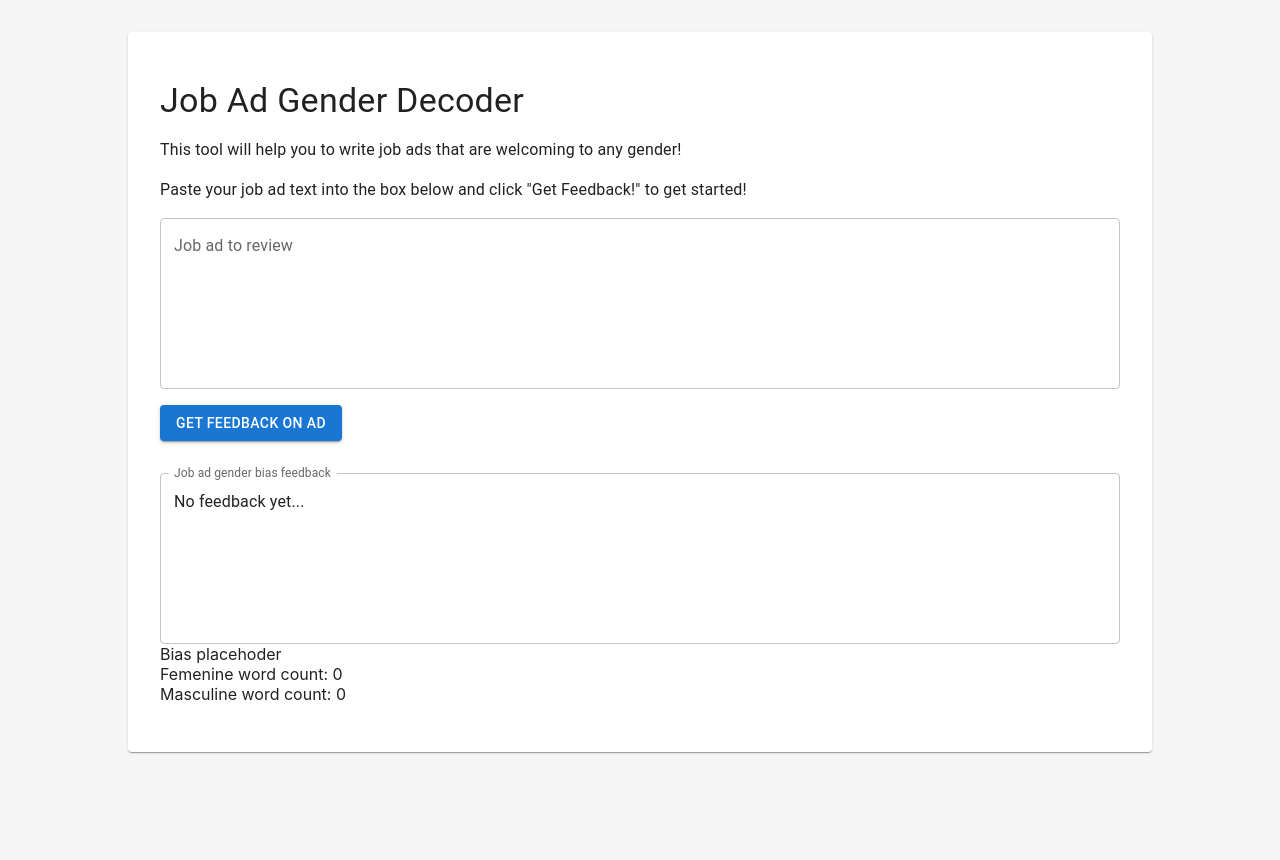
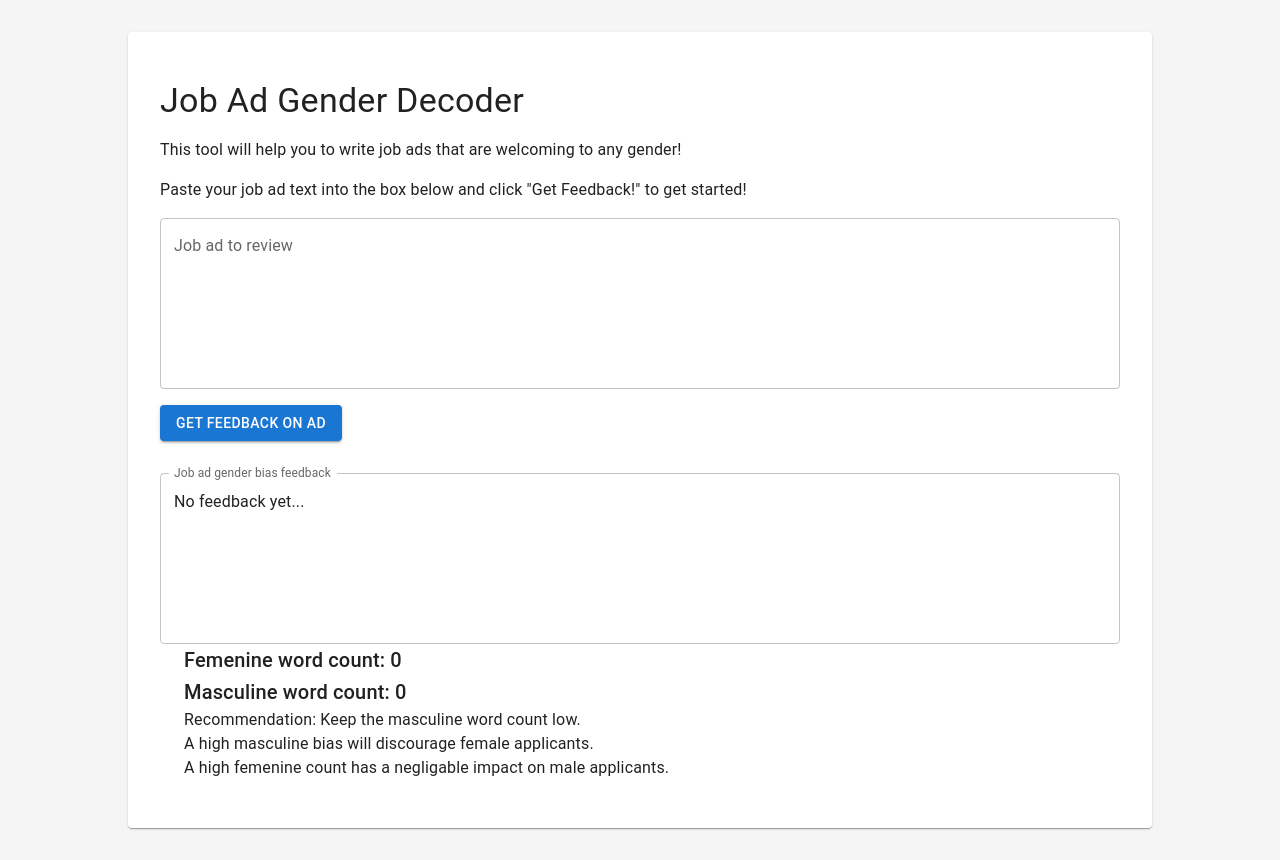
Before and after one commit to jav/jobad-gender-decoder-frontend, a React (Create React App) app: page / in a window 1280 px wide. Before the commit the page ends 800 px from the top, so only its background shows below. Built offline with nearby package versions, Linux system fonts and the light colour scheme.

Commit message:
MAterialUI:ify the Bias component.

```diff
--- a/src/Bias.tsx
+++ b/src/Bias.tsx
@@ -1,4 +1,4 @@
-import React, { useState } from 'react';
+import { Container, Typography } from '@mui/material';
 
 interface BiasProps {
     masculineWordCount: number
@@ -9,11 +9,15 @@ const Bias = (props: BiasProps) => {
     const { masculineWordCount, femenineWordCount } = props
 
     return (
-        <div>
-            <div>Bias placehoder</div>
-            <div>Femenine word count: {femenineWordCount}</div>
-            <div>Masculine word count: {masculineWordCount}</div>
-        </div>
+        <Container>
+            <Typography variant="h6">Femenine word count: {femenineWordCount}</Typography>
+            <Typography variant="h6">Masculine word count: {masculineWordCount}</Typography>
+            <Typography variant="body1">Recommendation: Keep the masculine word count low.</Typography>
+            <Typography variant="body1">
+                A high masculine bias will discourage female applicants. <br />
+                A high femenine count has a negligable impact on male applicants.
+            </Typography>
+        </Container>
     )
 }
 
```
